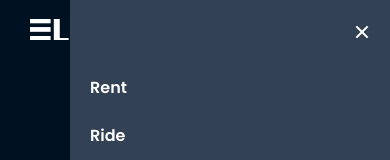
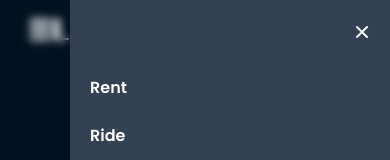
Before and after one commit to kavindu-mane/Eliger, a React (Create React App) app: page / in a window 390 px wide. Both pictures are taken after a click on the button 362 px from the left and 32 px from the top of the page. Shown: the top 160 px of the page. Built offline with nearby package versions, Linux system fonts and the light colour scheme; a web font is replaced by a local one.

Commit message:
improve header and UX

```diff
--- a/src/components/Header.jsx
+++ b/src/components/Header.jsx
@@ -6,48 +6,58 @@ import HeaderData from "./Data/HeaderData";
 const Header = ({ bg = "bg-slate-800" }) => {
   const [menuOpen, setMenuOpen] = useState(false);
 
-  const menuSettings = (e) => {
+  const menuSettings = () => {
     const MENU = document.getElementById("menu").classList;
+    const documentElement = document.documentElement.classList;
     if (menuOpen) {
-      MENU.replace("right-0", "-right-80");
+      MENU.replace("right-0", "-right-full");
+      documentElement.remove("overflow-hidden");
       setMenuOpen(false);
     } else {
-      MENU.replace("-right-80", "right-0");
+      MENU.replace("-right-full", "right-0");
+      documentElement.add("overflow-hidden");
       setMenuOpen(true);
+    }
+  };
+
+  // set menu open false with screen resize
+  window.onresize = () => {
+    if (window.innerWidth > 768 && menuOpen) {
+      menuSettings();
     }
   };
 
   return (
     <React.Fragment>
-      <div className={"flex w-screen items-center justify-between py-2 " + bg}>
+      <div
+        className={
+          "flex w-screen items-center justify-between py-2 font-Poppins font-semibold " +
+          bg
+        }
+      >
         {/* logo */}
         <a href="/">
           <img src={Logo} alt="logo" className="z-50 ms-4 w-32 md:w-36" />
         </a>
 
         {/* menu button */}
-        <button onClick={(e) => menuSettings(e)} className="me-4">
-          <RiMenu3Fill className="h-6 w-6 text-white md:hidden" />
+        <button onClick={menuSettings} className="z-[999] me-4 md:hidden">
+          {!menuOpen ? (
+            <RiMenu3Fill className="h-6 w-6 text-white duration-200 hover:text-cyan-400" />
+          ) : (
+            <RiCloseLine className="h-6 w-6 text-white duration-200 hover:text-cyan-400" />
+          )}
         </button>
 
-        {/* header link area */}
-        <div
-          id="menu"
-          className="fixed -right-80 top-0 z-[999] flex h-screen flex-col bg-slate-700 pt-5 duration-300 md:relative md:right-0 md:z-0 md:me-8 md:h-auto md:flex-row md:bg-transparent md:p-0"
-        >
-          {/* menu button */}
-          <button
-            onClick={(e) => menuSettings(e)}
-            className="mb-5 me-4 w-fit place-self-end"
-          >
-            <RiCloseLine className="h-6 w-6 text-white md:hidden" />
-          </button>
+        {/* header link area horizontal*/}
+        <div className="me-8 hidden md:flex">
           {HeaderData.map((data) => {
             return (
               <a
+                key={data.text}
                 href={data.link}
                 className={
-                  "h-fit w-80 place-self-center rounded-sm px-5 py-3 font-Poppins font-semibold text-white duration-200 ease-in last:mt-5 last:w-fit last:bg-green-400 last:px-8 last:py-1.5 last:text-center hover:bg-slate-800 hover:text-cyan-400 last:hover:bg-orange-400 last:hover:text-white md:w-auto md:py-1.5 md:last:ms-5 md:last:mt-0 md:last:px-5 md:hover:bg-transparent last:shadow-md last:drop-shadow-md"
+                  "h-fit w-auto rounded-sm px-5 py-1.5 text-white duration-200 ease-in last:ms-5 last:bg-green-400 last:px-5 last:py-1.5 last:shadow-md last:drop-shadow-md hover:text-cyan-400 last:hover:bg-orange-400 last:hover:text-white md:hover:bg-transparent"
                 }
               >
                 {data.text}
@@ -55,6 +65,32 @@ const Header = ({ bg = "bg-slate-800" }) => {
             );
           })}
         </div>
+
+        {/* header link area vertical */}
+        <div
+          id="menu"
+          className="fixed -right-full top-0 z-[99] flex h-screen w-screen duration-200"
+        >
+          <div
+            className="h-full w-full backdrop-blur-sm"
+            onClick={menuSettings}
+          ></div>
+          <div className="flex flex-col bg-slate-700 pt-16">
+            {HeaderData.map((data) => {
+              return (
+                <a
+                  key={data.text}
+                  href={data.link}
+                  className={
+                    "h-fit w-80 place-self-center rounded-sm px-5 py-3 text-white duration-200 ease-in last:mt-5 last:w-fit last:bg-green-400 last:px-8 last:py-1.5 last:text-center last:shadow-md last:drop-shadow-md hover:bg-slate-800 hover:text-cyan-400 last:hover:bg-orange-400 last:hover:text-white"
+                  }
+                >
+                  {data.text}
+                </a>
+              );
+            })}
+          </div>
+        </div>
       </div>
     </React.Fragment>
   );
```
